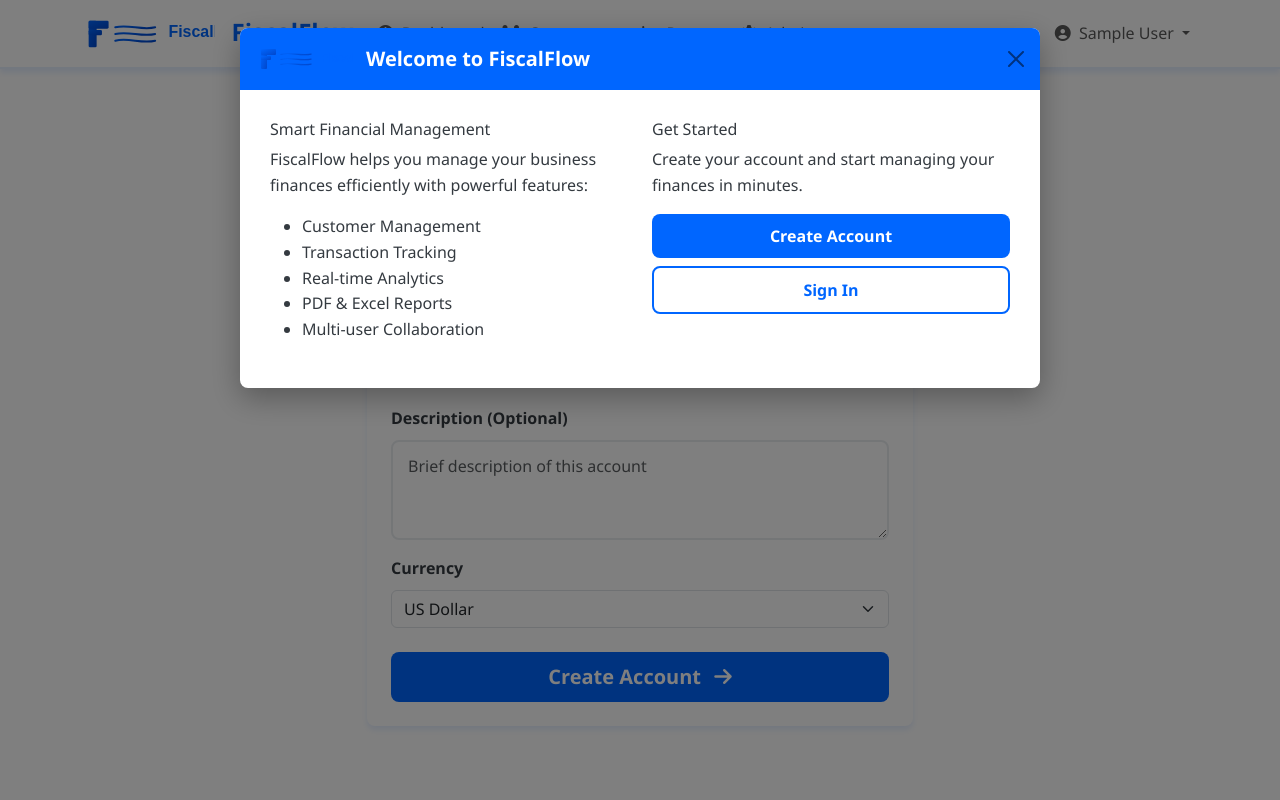
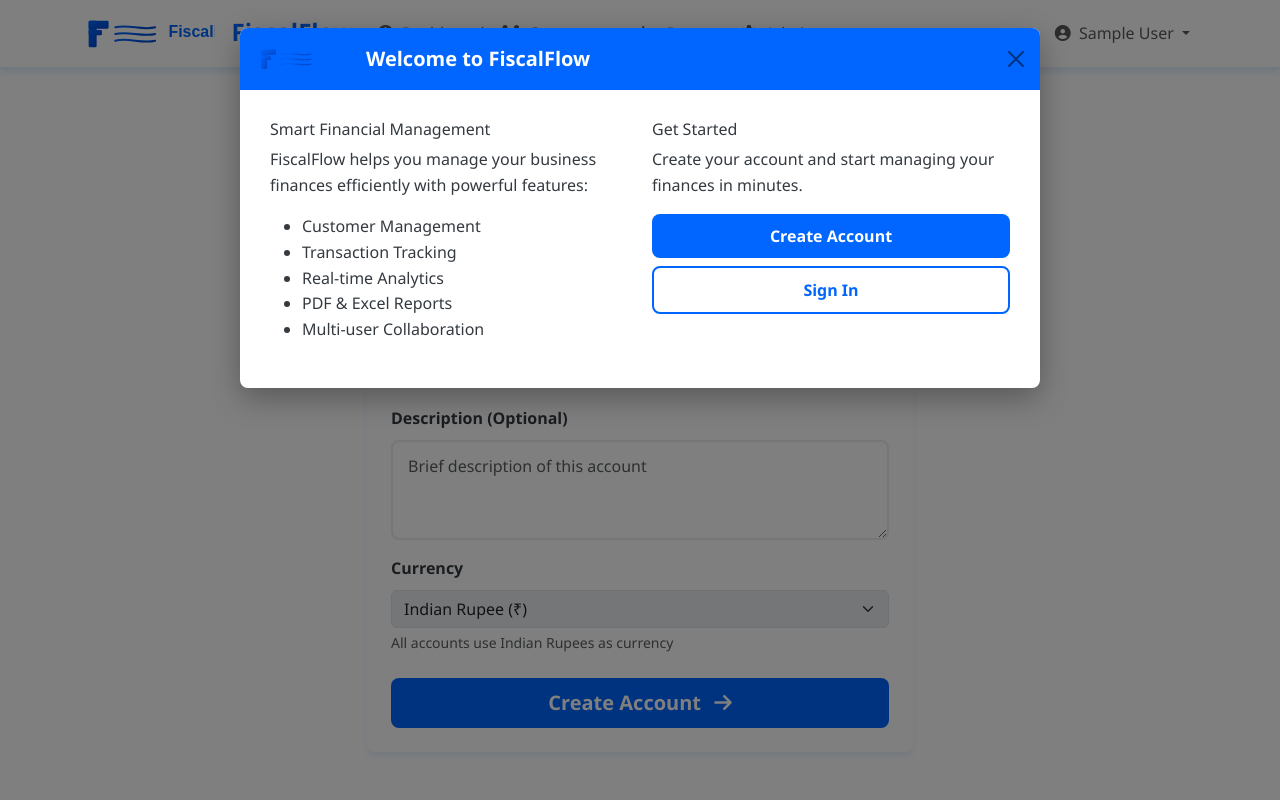
Before and after one commit to Burhan-012345/FiscalFlow, a Flask app: page /add-account in a window 1280 px wide. Run offline with Flask 3, Linux system fonts and the light colour scheme; the visitor is signed in with stand-in values (Sample User, id 1).

Commit message:
Update add_account.html

```diff
--- a/templates/dashboard/add_account.html
+++ b/templates/dashboard/add_account.html
@@ -39,7 +39,11 @@
 
             <div class="mb-4">
               <label for="currency" class="form-label">Currency</label>
-              {{ form.currency(class="form-select", id="currency") }}
+              <select class="form-select" id="currency" name="currency" disabled>
+                <option value="INR" selected>Indian Rupee (₹)</option>
+              </select>
+              <input type="hidden" name="currency" value="INR">
+              <div class="form-text">All accounts use Indian Rupees as currency</div>
             </div>
 
             <div class="d-grid">
```
